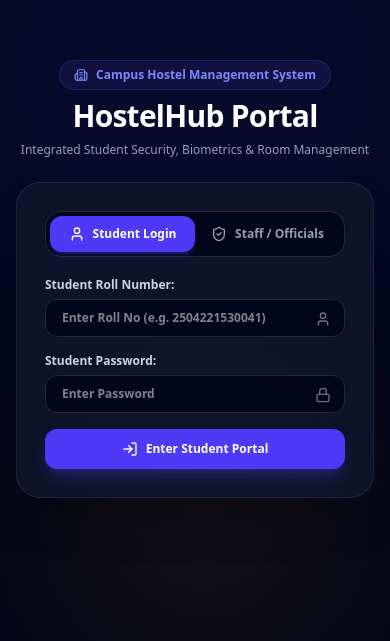
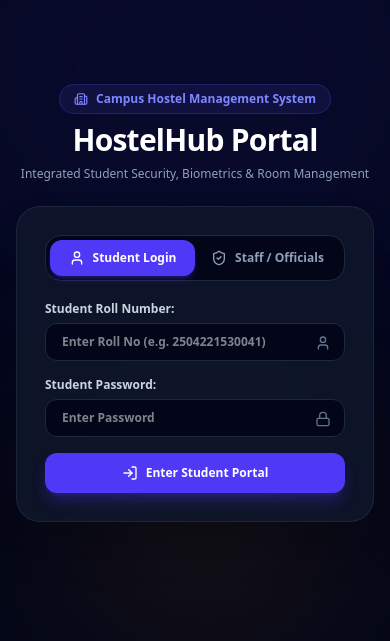
Before and after one commit to rajputayushsingh103-dotcom/hostel-management, a React (Vite) app: page / in a window 390 px wide. Shown: the part 143-784 px from the top of the page. Built offline with nearby package versions, Linux system fonts and the light colour scheme; no server answers; the database is empty.

Commit message:
Update mobile UI

```diff
--- a/src/components/LoginPage.tsx
+++ b/src/components/LoginPage.tsx
@@ -103,7 +103,7 @@ export const LoginPage: React.FC<LoginPageProps> = ({ onLogin }) => {
   };
 
   return (
-    <div className="min-h-screen bg-slate-950 flex flex-col justify-center items-center p-4 relative overflow-hidden font-sans">
+    <div className="min-h-screen bg-slate-950 flex flex-col justify-center items-center pt-16 p-4 relative overflow-hidden font-sans">
       {/* Ambient Gradient Glows */}
       <div className="absolute top-1/4 left-1/2 -translate-x-1/2 -translate-y-1/2 w-[600px] h-[350px] bg-indigo-600/15 blur-[140px] rounded-full pointer-events-none" />
       <div className="absolute bottom-10 right-10 w-72 h-72 bg-amber-500/10 blur-[100px] rounded-full pointer-events-none" />
```
